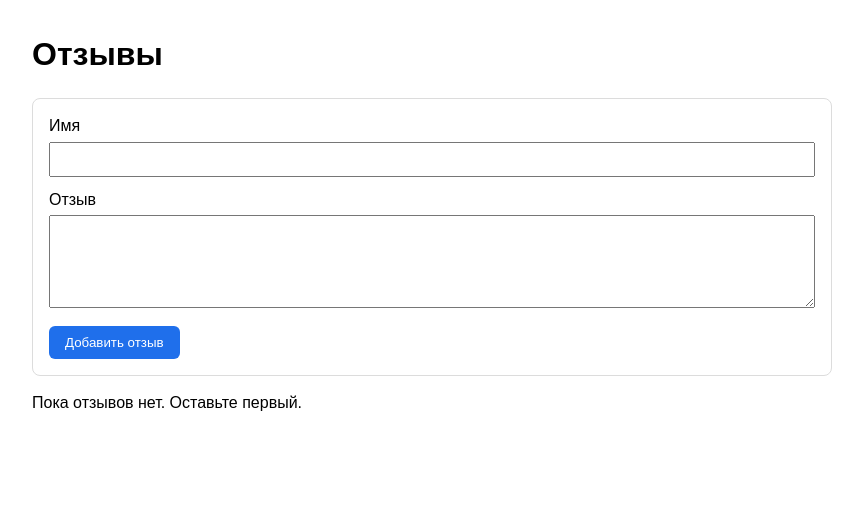
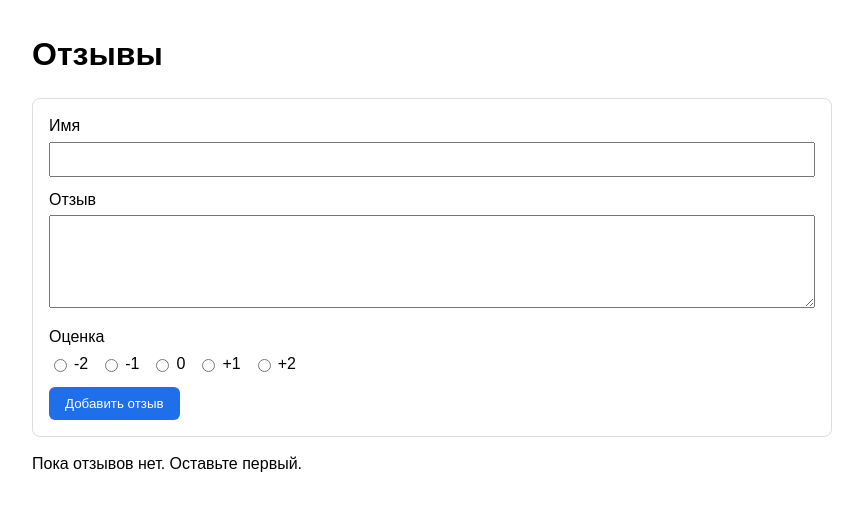
Before and after one commit to gitminder/test_app, a PHP site: page / in a window 1280 px wide. Shown: the top 511 px of the page, without its empty margins (208-1071 px from the left). Run offline with PHP 8.4, Linux system fonts and the light colour scheme.

Commit message:
Add rating field (-2 to +2) with radio buttons to review form
Co-authored-by: gitminder <gitminder@users.noreply.github.com>

```diff
--- a/index.php
+++ b/index.php
@@ -6,6 +6,7 @@ $errors = [];
 $old = [
     'name' => '',
     'message' => '',
+    'rating' => null,
 ];
 
 if (!is_file($storagePath)) {
@@ -24,8 +25,11 @@ if ($rawJson !== false) {
 if ($_SERVER['REQUEST_METHOD'] === 'POST') {
     $name = trim((string)($_POST['name'] ?? ''));
     $message = trim((string)($_POST['message'] ?? ''));
+    $ratingRaw = $_POST['rating'] ?? null;
+    $rating = ($ratingRaw !== null && $ratingRaw !== '') ? (int)$ratingRaw : null;
     $old['name'] = $name;
     $old['message'] = $message;
+    $old['rating'] = $rating;
 
     if ($name === '') {
         $errors[] = 'Введите имя.';
@@ -39,10 +43,17 @@ if ($_SERVER['REQUEST_METHOD'] === 'POST') {
         $errors[] = 'Отзыв не должен быть длиннее 1000 символов.';
     }
 
+    if ($rating === null) {
+        $errors[] = 'Выберите оценку.';
+    } elseif ($rating < -2 || $rating > 2) {
+        $errors[] = 'Оценка должна быть от −2 до +2.';
+    }
+
     if ($errors === []) {
         array_unshift($reviews, [
             'name' => $name,
             'message' => $message,
+            'rating' => $rating,
             'created_at' => date('c'),
         ]);
 
@@ -121,6 +132,30 @@ function e(string $value): string
             padding: 0.75rem 1rem;
             margin-bottom: 1rem;
         }
+        .rating-group {
+            display: flex;
+            gap: 0.75rem;
+            margin-top: 0.25rem;
+        }
+        .rating-group label {
+            display: flex;
+            align-items: center;
+            gap: 0.25rem;
+            margin-bottom: 0;
+            cursor: pointer;
+        }
+        .rating-badge {
+            display: inline-block;
+            padding: 0.15rem 0.5rem;
+            border-radius: 4px;
+            font-weight: bold;
+            font-size: 0.85rem;
+        }
+        .rating-neg2 { background: #f8d7da; color: #842029; }
+        .rating-neg1 { background: #ffe5d0; color: #984c0c; }
+        .rating-0    { background: #e2e3e5; color: #41464b; }
+        .rating-pos1 { background: #d1e7dd; color: #0f5132; }
+        .rating-pos2 { background: #a3cfbb; color: #0a3622; }
         .meta {
             color: #666;
             font-size: 0.9rem;
@@ -155,6 +190,17 @@ function e(string $value): string
             Отзыв
             <textarea name="message" rows="5" maxlength="1000" required><?= e($old['message']) ?></textarea>
         </label>
+        <div style="margin-bottom: 0.75rem;">
+            <span>Оценка</span>
+            <div class="rating-group">
+                <?php foreach ([-2, -1, 0, 1, 2] as $val): ?>
+                    <label>
+                        <input type="radio" name="rating" value="<?= $val ?>"<?= $old['rating'] === $val ? ' checked' : '' ?>>
+                        <?= $val > 0 ? '+' . $val : $val ?>
+                    </label>
+                <?php endforeach; ?>
+            </div>
+        </div>
         <button type="submit">Добавить отзыв</button>
     </form>
 
@@ -165,6 +211,13 @@ function e(string $value): string
             <article class="review">
                 <div class="meta">
                     <strong><?= e((string)($review['name'] ?? 'Аноним')) ?></strong>
+                    <?php if (isset($review['rating'])): ?>
+                        <?php
+                            $r = (int)$review['rating'];
+                            $cls = $r < -1 ? 'neg2' : ($r < 0 ? 'neg1' : ($r === 0 ? '0' : ($r === 1 ? 'pos1' : 'pos2')));
+                        ?>
+                        <span class="rating-badge rating-<?= $cls ?>"><?= $r > 0 ? '+' . $r : $r ?></span>
+                    <?php endif; ?>
                     <?php if (!empty($review['created_at'])): ?>
                         — <?= e((string)$review['created_at']) ?>
                     <?php endif; ?>
```
